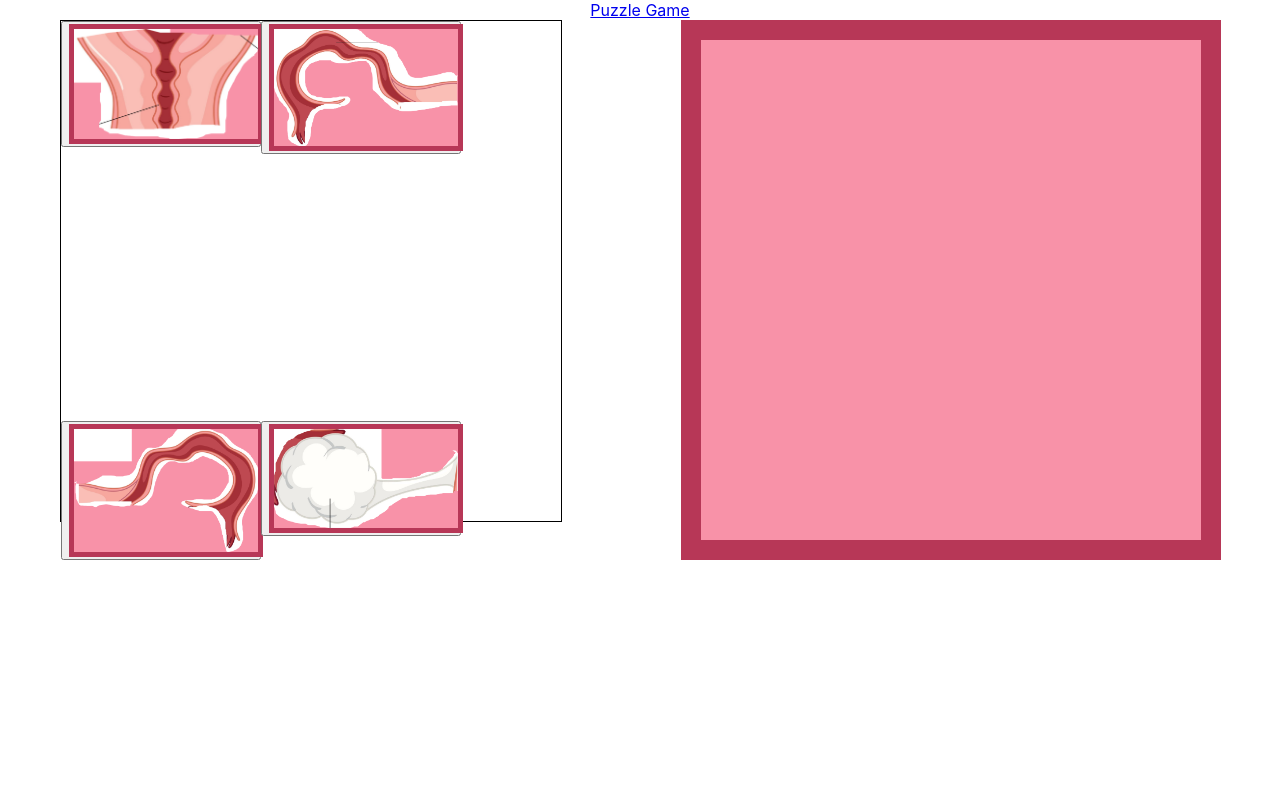
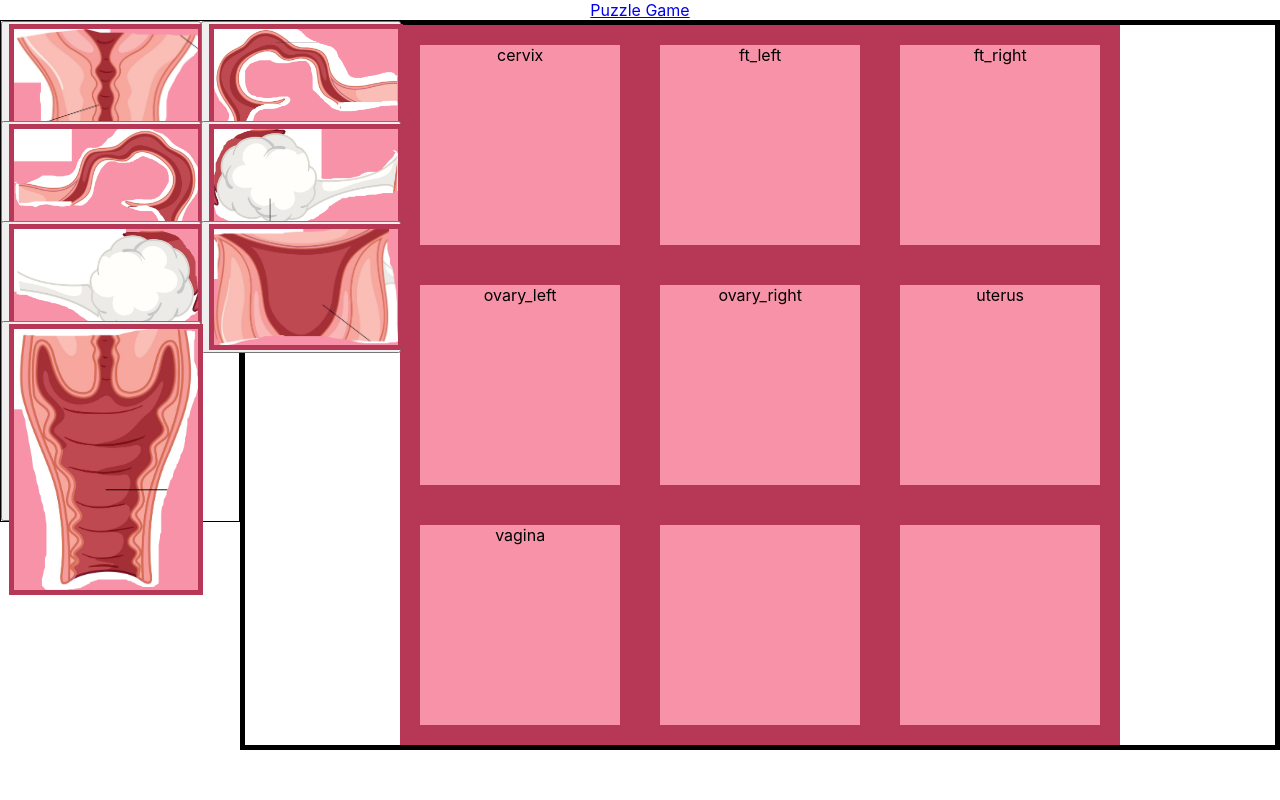
Before and after one commit to sumeetminhas/womens_health, a React (Create React App) app: page /puzzle in a window 1280 px wide. Shown: the top 800 px of the page. Built offline with nearby package versions, Linux system fonts and the light colour scheme.

Commit message:
added grid, and correct box check has some problems still

```diff
--- a/src/components/DragDrop.css
+++ b/src/components/DragDrop.css
@@ -16,8 +16,8 @@
   }
 
 .custom-box {
-  width: 500px;
-  height: 500px;
+  width: 200px;
+  height: 200px;
   max-width: 100%;
   max-height: 100%;
   background-color: rgb(248, 146, 168);
@@ -25,8 +25,22 @@
 }
 
 .droppable-container {
+  /* height: 90vh;
+  max-height: 90%; */
+  display: flex;
+  justify-content: center;
+  align-items: center;
+  background-color: blueviolet;
+}
+
+.grid-container {
+  display:flex;
+  flex-wrap: wrap;
+  justify-content: space-around;
+  border: 5px solid black;
   height: 90vh;
   max-height: 90%;
+
 }
 
 .dragDropRow {
@@ -41,3 +55,16 @@
   height: 500px;
   border: 1px solid black;
 }
+
+.correct-box {
+  width: 200px;
+  height: 200px;
+  max-width: 100%;
+  max-height: 100%;
+  background-color: green; /* Change the color for correct placements */
+  border: 20px solid darkgreen; /* Adjust the border color */
+}
+
+.grid-row {
+  display: flex;
+}
--- a/src/components/DragDrop.js
+++ b/src/components/DragDrop.js
@@ -53,55 +53,157 @@ const initialPosition = [
   ...item,
   position: {
     x: i % 2 === 0 ? 0 : 200,
-    y: 200 * (i -(i % 2))
+    y: 100 * Math.floor(i / 2)
   }
 }))
 
+// export const DragDrop = () => {
+
+//   const [isDropped, setIsDropped] = useState(false);
+//   const [draggableItems, setDraggableItems] = useState(initialPosition);
+
+
+//   function handleDragEnd(event) {
+//     // console.log("event", event)
+//     const item = draggableItems.find((item) => item.id === event.active.id)
+//     const newState = {
+//       ...item,
+//       position: {x: item.position.x + event.delta.x, y: item.position.y + event.delta.y}
+//     }
+//     setDraggableItems([
+//       ...draggableItems.filter((item) => item.id !== event.active.id),
+//       newState,
+//     ])
+//   }
+
+//   const gridLayout = Array.from({ length: 3}, (_, row) =>
+//     Array.from({ length: 3 }, (_, col) => row * 3 + col)
+//   );
+
+//     return (
+//       <DndContext onDragEnd={handleDragEnd}>
+
+//         <div className="dragDropRow">
+//           <div className="pieces">
+//             {draggableItems.map(item => (
+//               <Draggable key={item.id} id={item.id}  position={item.position}>
+//                 <img src={item.src} alt={item.id} />
+//               </Draggable>
+//             ))}
+//         </div>
+
+//         <div className="grid-container">
+//           {gridLayout.map((row, rowIndex) => (
+//             <div key={rowIndex} className="grid-row">
+//               {row.map((colIndex) => (
+//                 <Droppable key={colIndex} id={draggableItems[rowIndex * 3 + colIndex]?.id}>
+//                   {isDropped ? null : <div className="custom-box"></div>}
+//                 </Droppable>
+//               ))}
+//             </div>
+//           ))}
+//           </div>
+//         </div>
+
+//       </DndContext>
+//     )}
+
+
 export const DragDrop = () => {
 
+  //represents whether an item is dropped
   const [isDropped, setIsDropped] = useState(false);
+
+  //keeps track of the draggable items with their positions
   const [draggableItems, setDraggableItems] = useState(initialPosition);
 
+  //tracks whether each grid position had a correct item placed
+  const [correctPlacements, setCorrectPlacements] = useState(Array(9).fill(false))
 
+  //triggered when a drag operation ends
   function handleDragEnd(event) {
-    console.log("event", event)
-    const item = draggableItems.find((item) => item.id === event.active.id)
+    let itemIndex
+    //finds the item being dragged
+    const item = draggableItems.find((item, i) => {
+      if (item.id === event.active.id) {
+        itemIndex = i
+        return true
+      }
+      return false
+    });
+    //calculates its new position based on the drag movement
+    const newPosition = {
+      x: item.position.x + event.delta.x,
+      y: item.position.y + event.delta.y,
+    };
+
+    // Check if the dropped position is correct by calculating grid index
+    // where item is dropped (droppedIndex) and checks if the item
+    //matches the expected item in the grid from initialPosition
+    const droppedIndex = Math.floor(newPosition.y / 100) * 3 + Math.floor(newPosition.x / 200);
+    const isCorrect = item.id === initialPosition[droppedIndex]?.id;
+
+    //if correct, it updates the correctPlacements state to mark
+    //that grid position as correct
+    if (isCorrect) {
+      const updatedPlacements = [...correctPlacements];
+      updatedPlacements[droppedIndex] = true;
+      setCorrectPlacements(updatedPlacements);
+    }
+
     const newState = {
       ...item,
-      position: {x: item.position.x + event.delta.x, y: item.position.y + event.delta.y}
+      position: newPosition,
+    };
+
+    // setDraggableItems([
+    //   ...draggableItems.filter((item) => item.id !== event.active.id),
+    //   newState,
+    // ]);
+    setDraggableItems(state => {
+      return state.toSpliced(itemIndex, 1, newState)
+    })
+
   }
 
-    setDraggableItems([
-      ...draggableItems.filter((item) => item.id !== event.active.id),
-      newState
-    ])
 
-    // if (event.over && event.over.id === 'droppable') {
-    //   setIsDropped(true);
-    //   // const updateItems = draggableItems.filter(item => item.id !== event.active.id)
-    //   // console.log("event.active.id", event.active.id)
-    //   // setDraggableItems(updateItems);
-    //   setDraggableItems(prevItems => prevItems.filter(item => item.id !== event.active.id))
-    // }
-  }
 
+  //array that represents the 3x3 grid structure
+  const gridLayout = Array.from({ length: 3 }, (_, row) =>
+    // Array.from({ length: 3 }, (_, col) => row * 3 + col)
+    Array.from(Array(3).keys())
+  );
+
+  // gridLayout.forEach((row, rowIndex) => {
+  //   row.forEach(colIndex => {
+  //     const item = draggableItems[(rowIndex * 3) + colIndex]
+  //     console.log("row index, col index, item", rowIndex, colIndex, item)
+  //   })
+  // })
   return (
     <DndContext onDragEnd={handleDragEnd}>
       <div className="dragDropRow">
         <div className="pieces">
-            {draggableItems.map(item => (
-              <Draggable key={item.id} id={item.id}  position={item.position}>
+          {draggableItems.map((item) => (
+            <Draggable key={item.id} id={item.id} position={item.position}>
               <img src={item.src} alt={item.id} />
             </Draggable>
-              )
-            )}
+          ))}
         </div>
-          <Droppable>
-            {/* {isDropped ? draggableItems.content : (<div className="custom-box"></div>)} */}
-            {isDropped ? null : <div className="custom-box"></div>}
+
+        <div className="grid-container">
+          {gridLayout.map((row, rowIndex) => (
+            <div key={rowIndex} className="grid-row">
+              {row.map((colIndex) => (
+                <Droppable key={colIndex} id={draggableItems[(rowIndex * 3) + colIndex]?.id}>
+                  {correctPlacements[rowIndex * 3 + colIndex] ? (
+                    <div className="correct-box">{draggableItems[(rowIndex * 3) + colIndex]?.id}</div>) : (<div className="custom-box">{draggableItems[(rowIndex * 3) + colIndex]?.id}</div> )}
                 </Droppable>
+              ))}
+            </div>
+          ))}
+        </div>
       </div>
     </DndContext>
-    )
-
-}
+  );
+};
--- a/src/components/Droppable.js
+++ b/src/components/Droppable.js
@@ -3,14 +3,14 @@ import { useDroppable } from "@dnd-kit/core";
 
 export function Droppable(props) {
   const {isOver, setNodeRef} = useDroppable({
-    id: 'droppable',
+    id: props.id,
   });
   const style = {
     color: isOver ? 'green' : undefined,
   };
 
   return (
-    <div className="droppable-container" ref={setNodeRef} style={style}>
+    <div className="droppable-container" ref={setNodeRef} style={style} id={props.id}>
       {props.children}
     </div>
   );
```
Lines whose indentation alone changed are shown as unchanged.
